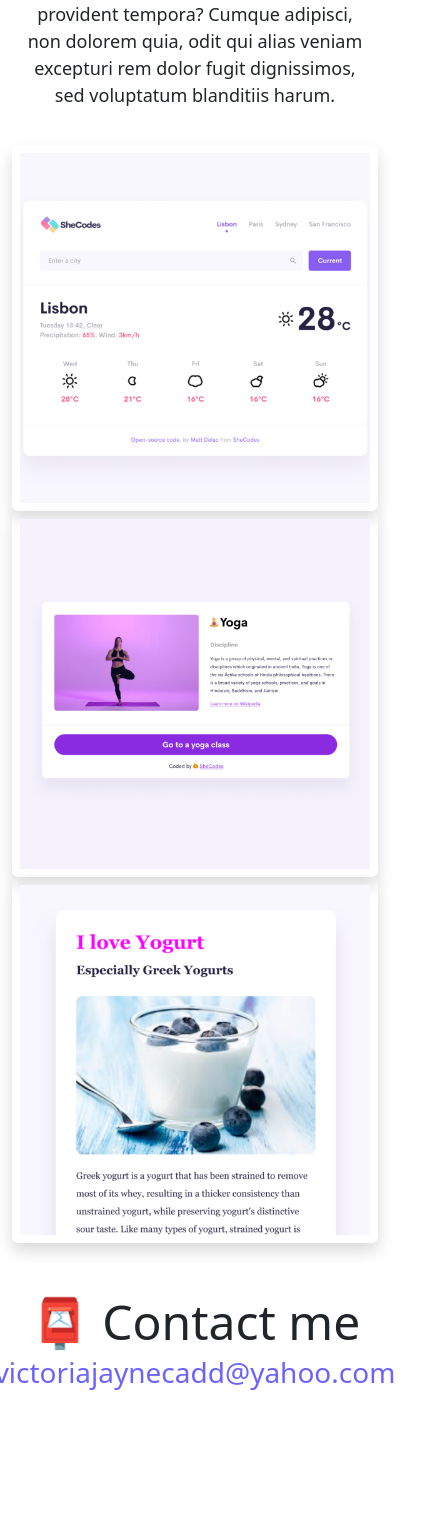
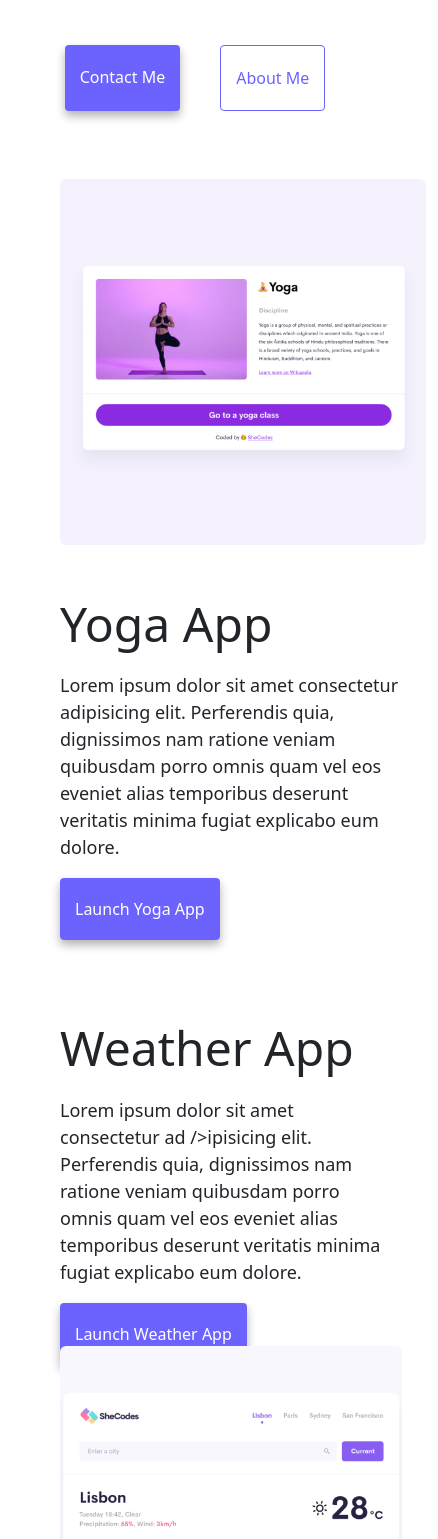
Before and after one commit to vjc1988/about-me-web-developer, a plain HTML site: page index.html in a window 390 px wide. Shown: the part 461-2000 px from the top of the page, 438 px wide, since content can reach past the window. Before the commit the page ends 1854 px from the top, so only its background shows below. Drawn offline with nearby package versions, Linux system fonts and the light colour scheme.

Commit message:
Changed index HTML

```diff
--- a/index.html
+++ b/index.html
@@ -4,7 +4,7 @@
     <meta charset="UTF-8" />
     <meta http-equiv="X-UA-Compatible" content="IE=edge" />
     <meta name="viewport" content="width=device-width, initial-scale=1.0" />
-    <meta name="description" content="This page is about Victoria Cadd who is an aspiring web developer from Manchester, United kingdom" />
+    <title>Victoria Cadd</title>
     <link
       href="https://cdn.jsdelivr.net/npm/bootstrap@5.3.3/dist/css/bootstrap.min.css"
       rel="stylesheet"
@@ -17,7 +17,6 @@
       crossorigin="anonymous"
     ></script>
     <link rel="stylesheet" href="style.css" />
-    <title>About Victoria Cadd</title>
   </head>
   <body>
     <nav class="navbar navbar-expand-lg bg-body-tertiary fixed-top">
@@ -37,46 +36,92 @@
         <div class="collapse navbar-collapse" id="navbarSupportedContent">
           <ul class="navbar-nav me-auto mb-2 mb-lg-0">
             <li class="nav-item">
-              <a class="nav-link" aria-current="page" href="index.html" title="home">Home</a>
+              <a class="nav-link active" aria-current="page" href="index.html"
+                >Home</a
+              >
             </li>
             <li class="nav-item">
-              <a class="nav-link active" href="about.html" title="about me">About Me</a>
+              <a class="nav-link" href="about.html">About Me</a>
             </li>
             <li class="nav-item">
-              <a class="nav-link" href="about.html#contact" title="contact me">Contact Me</a>
+              <a class="nav-link" href="about.html#contact">Contact Me</a>
             </li>
           </ul>
         </div>
       </div>
     </nav>
-    <h1>About me</h1>
-    <h3>Front-end developer from Manchester, United Kingdom</h3>
-    <div class="about-paragraphs">
-      <p>
-        Lorem ipsum dolor sit amet, consectetur adipisicing elit. Numquam
-        aperiam provident tempora? Cumque adipisci, non dolorem quia, odit qui
-        alias veniam excepturi rem dolor fugit dignissimos, sed voluptatum
-        blanditiis harum.
+    <h2>👋 Hi I am</h2>
+    <h1>Victoria Cadd</h1>
+    <h3>💂 Front-end developer, based in Manchester, United Kingdom</h3>
+    <div class="navigation-links">
+      <a href="about.html#contact" class="contact-link" title="contact me"
+        >Contact me</a
+      >
+      <a href="about.html" class="about-link" title="about me">About me</a>
+    </div>
+    <div class="container m-5">
+      <div class="row">
+        <div class="col-sm-6">
+          <img
+            src="images/yoga.png"
+            class="img-fluid rounded"
+            alt="yoga project"
+          />
+        </div>
+        <div class="col-sm-6">
+          <h2 class="index-page-titles">Yoga App</h2>
+          <p class="index-page-p">
+            Lorem ipsum dolor sit amet consectetur adipisicing elit. Perferendis
+            quia, dignissimos nam ratione veniam quibusdam porro omnis quam vel
+            eos eveniet alias temporibus deserunt veritatis minima fugiat
+            explicabo eum dolore.
           </p>
-      <div class="container">
-        <div class="row">
-          <div class="col-sm-4">
-            <img src="images/weather.png" class="img-fluid p-2 shadow rounded" alt="weather project" />
+          <a href="#" class="home-links" title="launch yoga app"
+            >Launch Yoga App</a
+          >
         </div>
-          <div class="col-sm-4">
-            <img src="images/yoga.png" class="img-fluid p-2 shadow rounded" alt="yoga project"/>
+        <div class="row mt-5">
+          <div class="col-sm-6">
+            <h2 class="index-page-titles">Weather App</h2>
+            <p class="index-page-p">
+              Lorem ipsum dolor sit amet consectetur ad />ipisicing elit.
+              Perferendis quia, dignissimos nam ratione veniam quibusdam porro
+              omnis quam vel eos eveniet alias temporibus deserunt veritatis
+              minima fugiat explicabo eum dolore.
+            </p>
+            <a href="#" class="home-links" title="launch weather app"
+              >Launch Weather App</a
+            >
           </div>
-          <div class="col-sm-4">
-            <img src="images/yogurt.png" class="img-fluid p-2  shadow rounded" alt="yogurt project" />
+          <div class="col-sm-6" />
+          <img
+            src="images/weather.png"
+            class="img-fluid rounded"
+            alt="weather project"
+          />
         </div>
-
+        <div class="row mt-5">
+          <div class="col-sm-6">
+            <img
+              src="images/yogurt.png"
+              class="img-fluid rounded"
+              alt="yoghurt project"
+            />
+          </div>
+          <div class="col-sm-6">
+            <h2 class="index-page-titles">Yoghurt App</h2>
+            <p class="index-page-p">
+              Lorem ipsum dolor sit amet consectetur adipisicing elit.
+              Perferendis quia, dignissimos nam ratione veniam quibusdam porro
+              omnis quam vel eos eveniet alias temporibus deserunt veritatis
+              minima fugiat explicabo eum dolore.
+            </p>
+            <a href="#" class="home-links" title="launch yoghurt app"
+              >Launch Yoghurt App</a
+            >
           </div>
         </div>
-    <div id="contact">
-      <h2>📮 Contact me</h2>
-      <a href="mailto:victoriajaynecadd@yahoo.com" class="email-link" title="email me">
-        victoriajaynecadd@yahoo.com
-      </a>
+      </div>
     </div>
   </body>
 </html>
```
Also changed, not shown: about.html (+7 -7 lines). Lines whose indentation alone changed are shown as unchanged.
